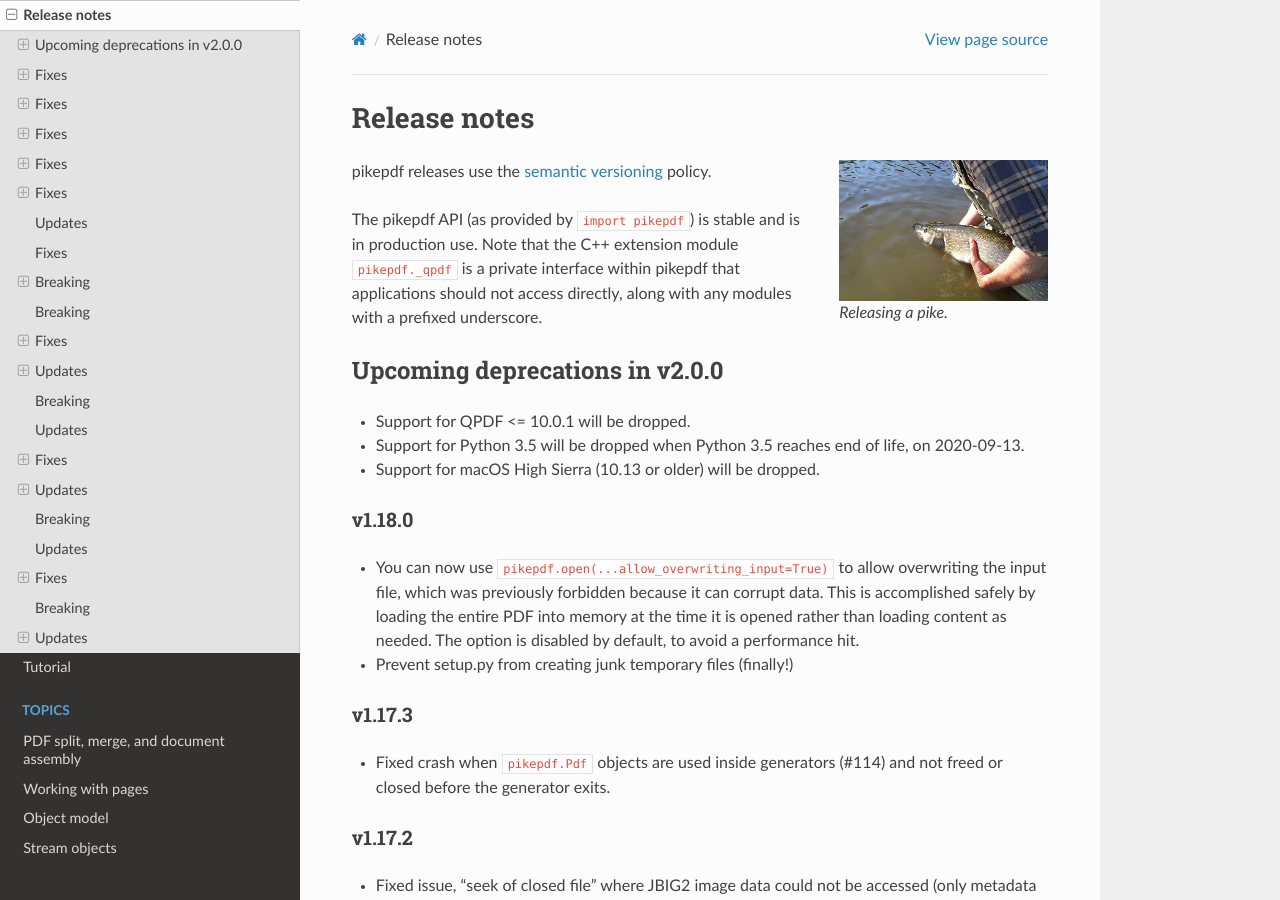
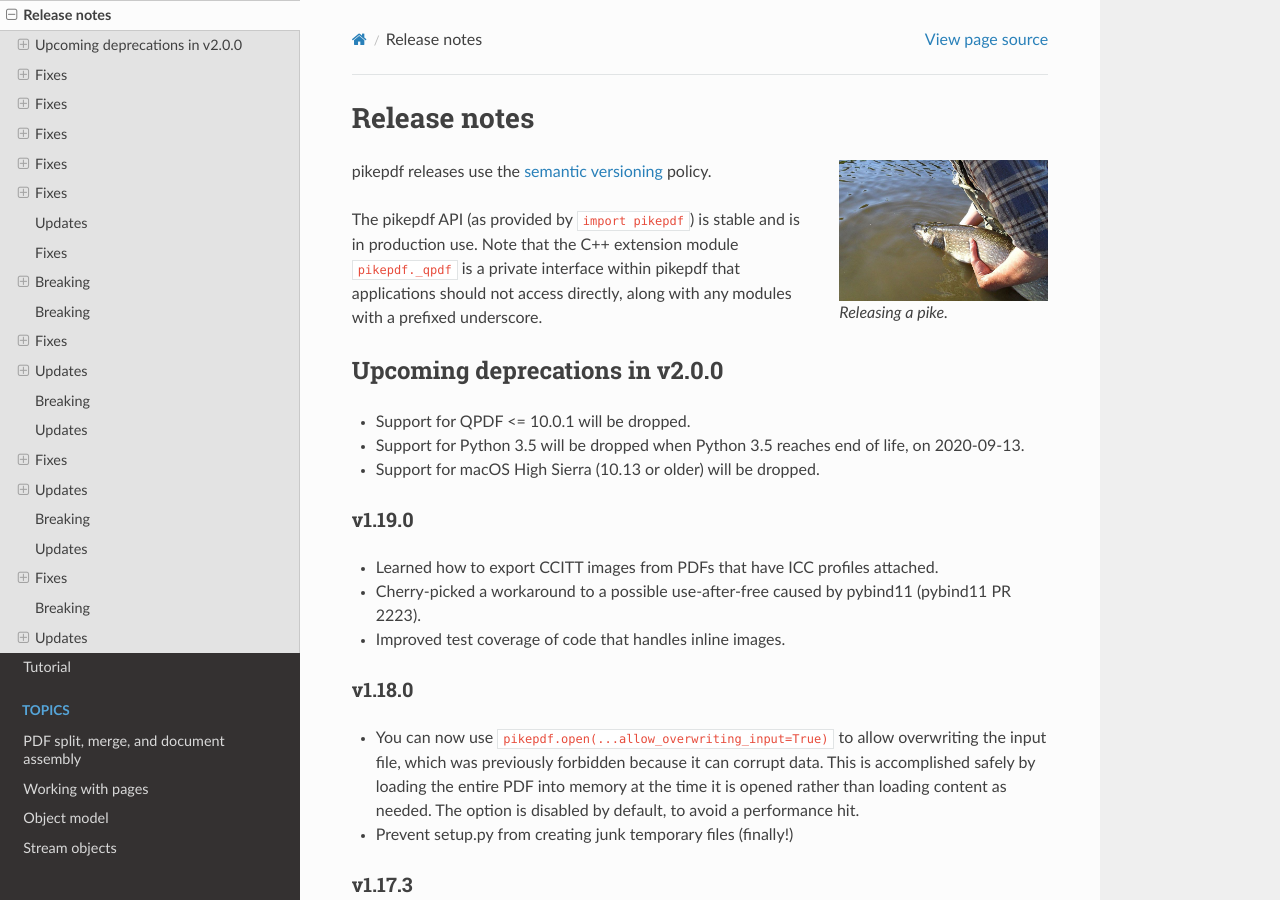
Before and after one commit to pikepdf/pikepdf, a Sphinx documentation site: the page built from docs/release_notes.rst, in a window 1280 px wide and 900 px high. Built offline with Sphinx 7.4.7 and the Read the Docs theme 2.0.0, drawn with Linux system fonts in a browser that asks for light colours; the version number could not be read and is left out.

Commit message:
v1.19.0 release notes

```diff
--- a/docs/release_notes.rst
+++ b/docs/release_notes.rst
@@ -25,6 +25,14 @@ Upcoming deprecations in v2.0.0
 -  Support for Python 3.5 will be dropped when Python 3.5 reaches end of life,
    on 2020-09-13.
 -  Support for macOS High Sierra (10.13 or older) will be dropped.
+
+v1.19.0
+=======
+
+-  Learned how to export CCITT images from PDFs that have ICC profiles attached.
+-  Cherry-picked a workaround to a possible use-after-free caused by pybind11
+   (pybind11 PR 2223).
+-  Improved test coverage of code that handles inline images.
 
 v1.18.0
 =======
```
